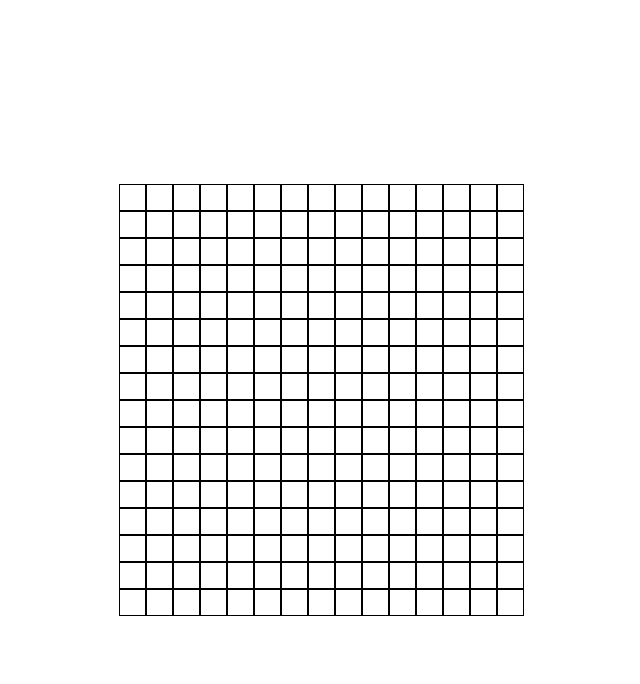
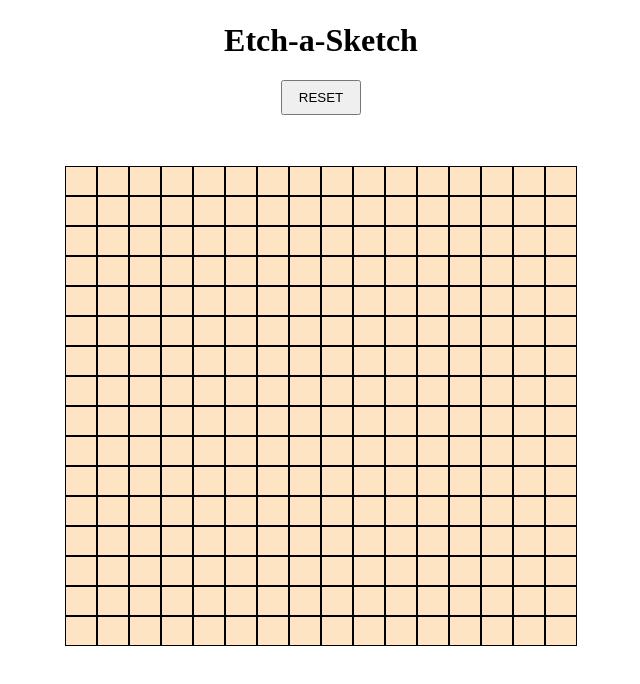
Before and after one commit to Pacome86/odin-etch-a-sketch, a plain HTML site: page index.html in a window 1280 px wide. Shown: the whole page, without its empty margins (319-959 px from the left). Drawn offline with Linux system fonts and the light colour scheme; a web font is replaced by a local one.

Commit message:
Add a button and a prompt Create different size of grid in the same total space as before depending on user input.

```diff
--- a/etch-a-sketch.js
+++ b/etch-a-sketch.js
@@ -1,21 +1,54 @@
 // Create a 16x16 grid with square div
 
+// create a 16x16 grid square divs
 const container = document.querySelector('#container');
 
 for (let i = 0; i < 256; i++) {
-    const div = document.createElement('div');
-    div.classList.add('square');
-    container.appendChild(div);
+const cell = document.createElement('div')
+cell.style.border = '1px solid black';
+cell.classList.add('cell');
+container.appendChild(cell);
 }
 // console.log(container);
 
-// Set-up a "hover" effect so that the grid divs change color
-// when the mouse passes over them
-const squares = Array.from(document.querySelectorAll('.square'));
-console.log(squares);
-squares.forEach(div => div.addEventListener('mouseover', changeColor));
+// "Hover" effect to change cell color
+const grid = Array.from(document.querySelectorAll('.cell'));
+grid.forEach(cell => cell.addEventListener('mouseover', toBlack));
 
-function changeColor(e) {
-    // console.log(e);
+function toBlack(e) {
     e.target.style.backgroundColor = 'black';
 }
+// console.log(grid);
+
+// Prompt for number of squares per side
+const reset = document.querySelector('#reset');
+reset.addEventListener('click', gridSize);
+
+function gridSize() {
+    let value = prompt("How many squares per side? (100 maximum)");
+    if (value > 100) {
+        let val = prompt("Enter a number between 0 and 100 ");
+        return generateGrid(val)
+    } else {
+        return generateGrid(value);
+    }
+}
+
+// Create new grid and change color to black
+
+function generateGrid(value) {
+
+    container.innerHTML = '';
+    container.setAttribute('style', `grid-template-columns: repeat(${value}, minmax(0, 1fr));
+    grid-template-rows: repeat(${value}, minmax(0, 1fr));`);
+    let size = Math.pow(value, 2);
+
+    for (let i = 0; i < size; i++) {
+        const cell = document.createElement('div');
+        cell.style.border = '1px solid black';
+        cell.classList.add('.cell');
+        container.appendChild(cell);
+        cell.addEventListener('mouseover', toBlack)
+    }
+    // console.log(container);
+}
--- a/index.html
+++ b/index.html
@@ -14,6 +14,14 @@
     <script src="https://kit.fontawesome.com/4c536a6bd5.js" crossorigin="anonymous"></script>
 </head>
 <body>
+    <div id="hero">
+        <h1>Etch-a-Sketch</h1>
+    </div>
+
+    <div id="btnContainer">
+        <button id="reset" class="button" type="button">RESET</button>
+    </div>
+
     <div id='container'></div>
 </body>
 </html>
--- a/style.css
+++ b/style.css
@@ -6,29 +6,27 @@ body {
     display: flex;
     flex-direction: column;
     justify-content: center;
-    font-family: system-ui, -apple-system, BlinkMacSystemFont, 'Segoe UI', 'Freehand', 'Pacifico', 'Permanent Marker', Roboto, Oxygen, Ubuntu, Cantarell, 'Open Sans', 'Helvetica Neue', sans-serif;
-    font-size: 20px;
-    /* background-color: rgb(161, 161, 234); */
+    align-items: center;
+}
+
+#hero {
+    margin-top: -12%;
+}
+
+#btnContainer {
+    margin-bottom: 4%;
+}
+
+.button {
+    width: 80px;
+    padding: 8px;
 }
 
 #container {
-    display: flex;
-    flex-wrap: wrap;
-    justify-content: center;
-    /* background-color: grey; */
+    width: 40%;
+    height: 60%;
+    display: grid;
+    grid-template-columns: repeat(16, minmax(0, 1fr));
+    grid-template-rows: repeat(16, minmax(0, 1fr));
+    background-color: bisque;
 }
-
-#container .square {
-    display: flex;
-    border: 1px solid black;
-    width: 25px;
-    height: 25px;
-    cursor: pointer;
-
-}
-
-#container .square:nth-child(16n + 1) {
-    width: 100%;
-    height: 0;
-    border: 0;
-}
```
